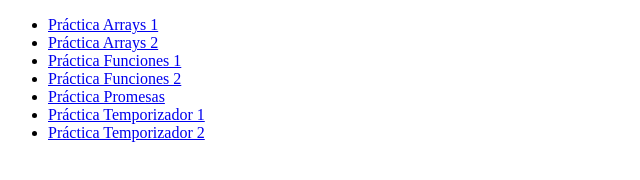
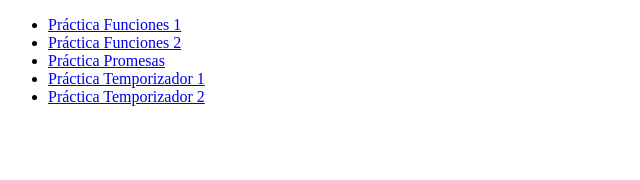
Before and after one commit to alexfonta/Clase-Cliente, a plain HTML site: page index.html in a window 1280 px wide. Shown: the whole page, without its empty margins (0-640 px from the left). Drawn offline with Linux system fonts and the light colour scheme.

Commit message:
Remove links to Práctica Arrays in index.html
Removed links to Práctica Arrays 1 and 2.

```diff
--- a/index.html
+++ b/index.html
@@ -7,8 +7,6 @@
 </head>
 <body>
     <ul>
-        <li><a href="PrácticaArrays 20.10.25/pr1.js">Práctica Arrays 1</a></li>
-        <li><a href="PrácticaArrays 20.10.25/pr2.js">Práctica Arrays 2</a></li>
         <li><a href="Práctica Funciones 20.10.25/pr1.html">Práctica Funciones 1</a></li>
         <li><a href="Práctica Funciones 20.10.25/pr2.html">Práctica Funciones 2</a></li>
         <li><a href="PracticaPromesas/index.html">Práctica Promesas</a></li>
```
